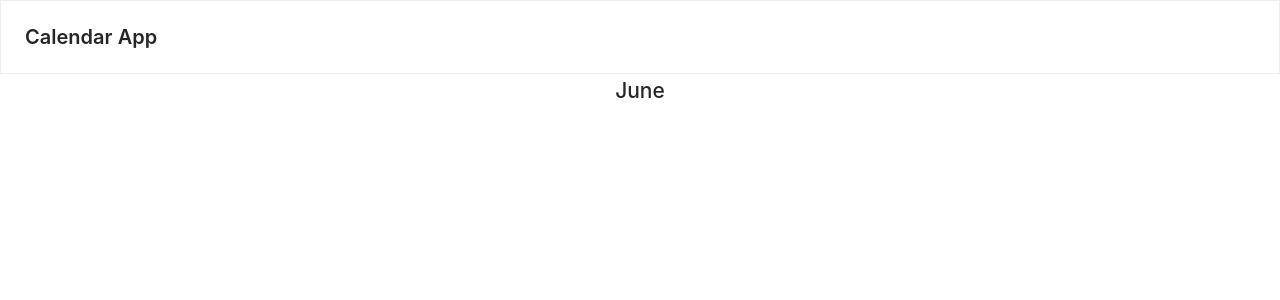
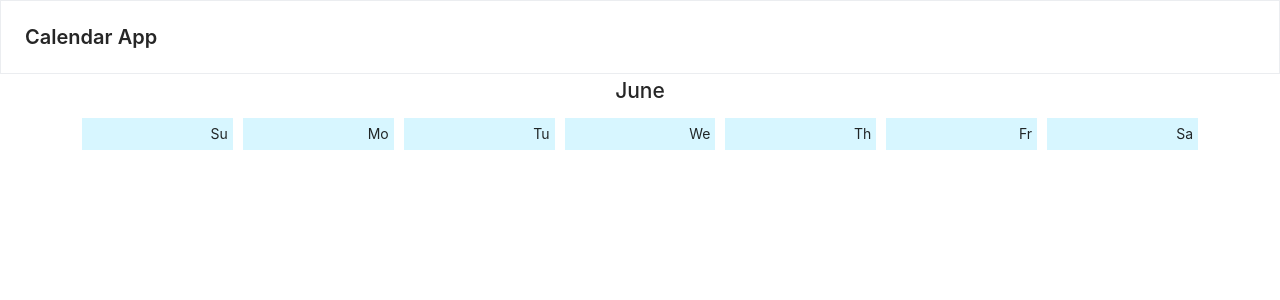
Before and after one commit to Edixon-vanVliet/Calendar, a React (Create React App) app: page / in a window 1280 px wide. Shown: the top 300 px of the page. Built offline with nearby package versions, Linux system fonts and the light colour scheme.

Commit message:
Add days of the week

```diff
--- a/src/components/calendar/Calendar.js
+++ b/src/components/calendar/Calendar.js
@@ -1,5 +1,6 @@
 import React, { useState } from "react";
 import moment from "moment";
+import Days from "./Days";
 
 import "./calendar.css";
 
@@ -9,6 +10,8 @@ const Calendar = () => {
   return (
     <div className="calendar">
       <h2>{date.format("MMMM")}</h2>
+
+      <Days />
     </div>
   );
 };
--- /dev/null
+++ b/src/components/calendar/Days.js
@@ -0,0 +1,17 @@
+import React from "react";
+
+const Days = () => {
+  return (
+    <div className="days">
+      <div className="day">Su</div>
+      <div className="day">Mo</div>
+      <div className="day">Tu</div>
+      <div className="day">We</div>
+      <div className="day">Th</div>
+      <div className="day">Fr</div>
+      <div className="day">Sa</div>
+    </div>
+  );
+};
+
+export default Days;
--- a/src/components/calendar/calendar.css
+++ b/src/components/calendar/calendar.css
@@ -1,3 +1,18 @@
 .calendar > h2 {
   text-align: center;
 }
+
+.calendar > div > div {
+  padding: 5px;
+}
+
+.calendar > .days {
+  display: grid;
+  column-gap: 10px;
+  grid-template-columns: repeat(7, 1fr);
+  text-align: right;
+}
+
+.calendar > .days .day {
+  background: #d7f6ff;
+}
```
